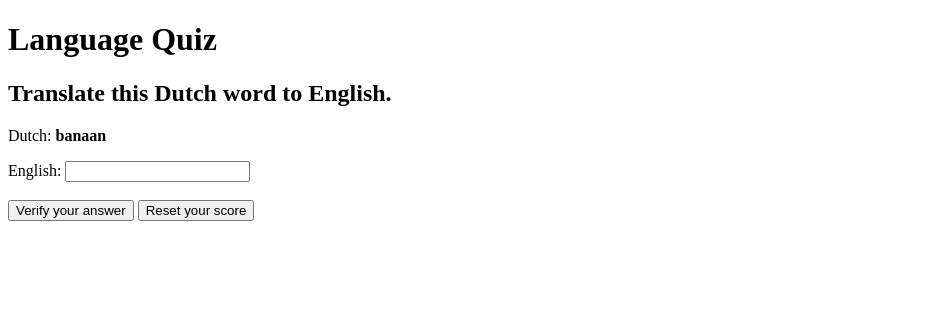
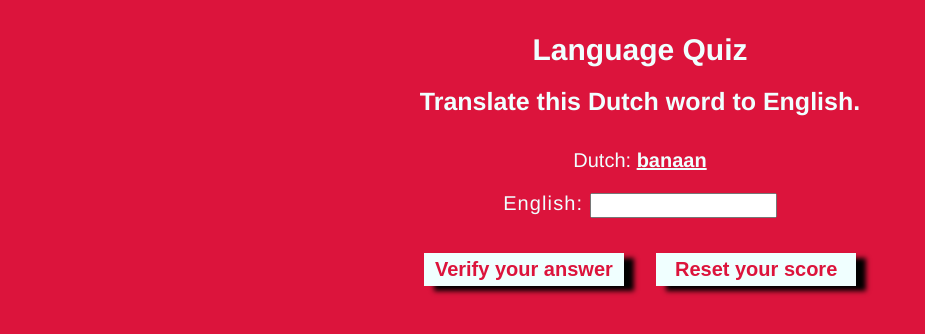
Before and after one commit to becodeorg/verou-4-the-language-quiz-eduardabp, a PHP site: page / in a window 1280 px wide. Shown: the top 334 px of the page, without its empty margins (0-925 px from the left). Run offline with PHP 8.4, Linux system fonts and the light colour scheme.

Commit message:
Add styling to the page

```diff
--- /dev/null
+++ b/style.css
@@ -0,0 +1,61 @@
+* {
+    margin: 0;
+    padding: 0;
+}
+
+body {
+    background-color: crimson;
+    color: azure;
+    font-family: 'Franklin Gothic Medium', 'Arial Narrow', Arial, sans-serif;
+    text-align: center;
+    padding-top: 1vw;
+}
+
+main {
+    display: flex;
+    flex-direction: column;
+    align-items: center;
+}
+
+h1 {
+    font-size: 30px;
+    padding-top: 20px;
+}
+
+strong {
+    text-decoration:underline;
+}
+
+p {
+    font-size: 20px;
+    padding-top: 20px;
+}
+
+h2 {
+    margin-bottom: 1vw;
+    font-size: 25px;
+    padding-top: 20px;
+}
+
+form {
+    letter-spacing: 0.1ch;
+    padding-top: 20px;
+    font-size: 20px;
+}
+
+input {
+    padding: 3px;
+}
+
+button {
+    background-color: azure;
+    color: crimson;
+    text-align: center;
+    text-decoration: none;
+    font-size: 20px;
+    font-weight: 700;
+    width: 200px;
+    margin: 1vw;
+    border: solid azure 5px;
+    box-shadow: 10px 5px 5px black;
+}
--- a/view.php
+++ b/view.php
@@ -6,6 +6,7 @@
 		  content="width=device-width, user-scalable=no, initial-scale=1.0, maximum-scale=1.0, minimum-scale=1.0">
 	<meta http-equiv="X-UA-Compatible" content="ie=edge">
 	<title>Game</title>
+	<link rel=stylesheet href="style.css">
 </head>
 <body>
 	<h1>Language Quiz</h1>
```
